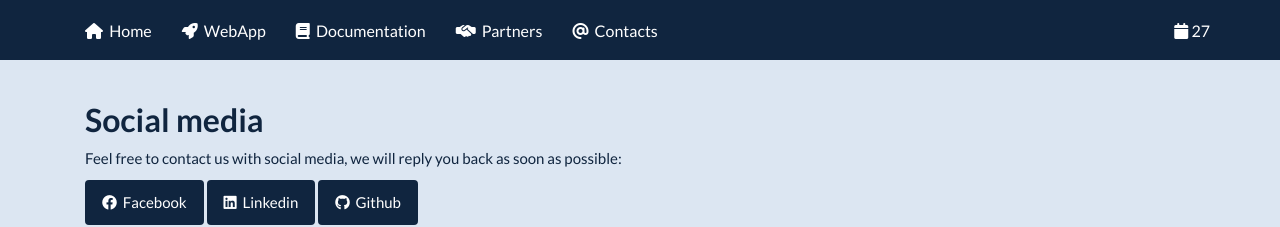
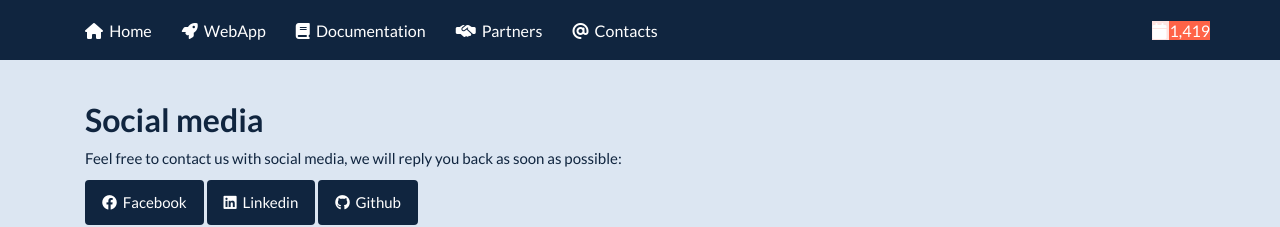
Before and after one commit to srebughini/ASALI, a Jekyll site: the page built from _pages/contacts.md, in a window 1280 px wide. Shown: the top 227 px of the page. Built offline with Jekyll 4.4.1, drawn with Linux system fonts in a browser that asks for light colours; a script that is not in the unit is left out.

```diff
--- a/_includes/topnav.html
+++ b/_includes/topnav.html
@@ -20,10 +20,10 @@
                 <ul class="nav navbar-nav">
                     <li>
                         <a href="https://sourceforge.net/projects/asali/files/latest/download">
-                            <span class="fa-layers fa-fw">
+                            <span class="fa-layers fa-fw" style="background:MistyRose">
                                 <i class="fa-solid  fa-calendar"></i>
-                                <span class="fa-layers-text fa-inverse" data-fa-transform="shrink-8 down-3">27</span>
-                            </span>
+                                <span class="fa-layers-counter" style="background:Tomato">1,419</span>
+                              </span>
                         </a>
                     </li>
                 </ul>
```
